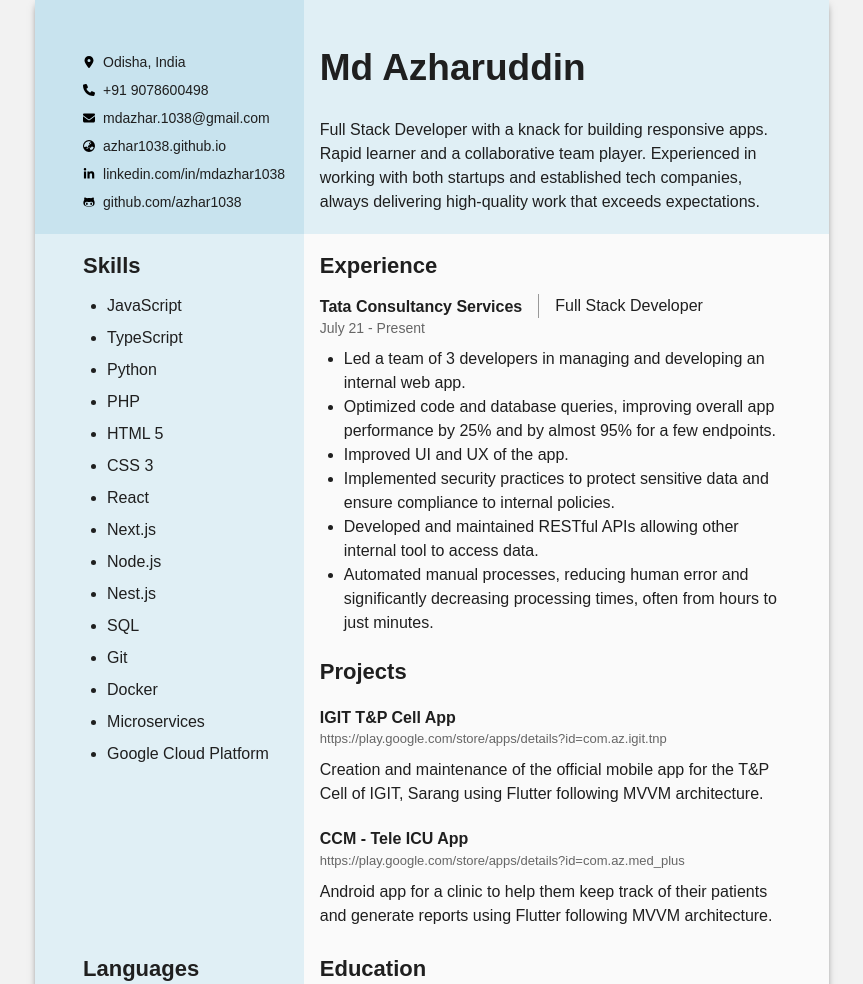
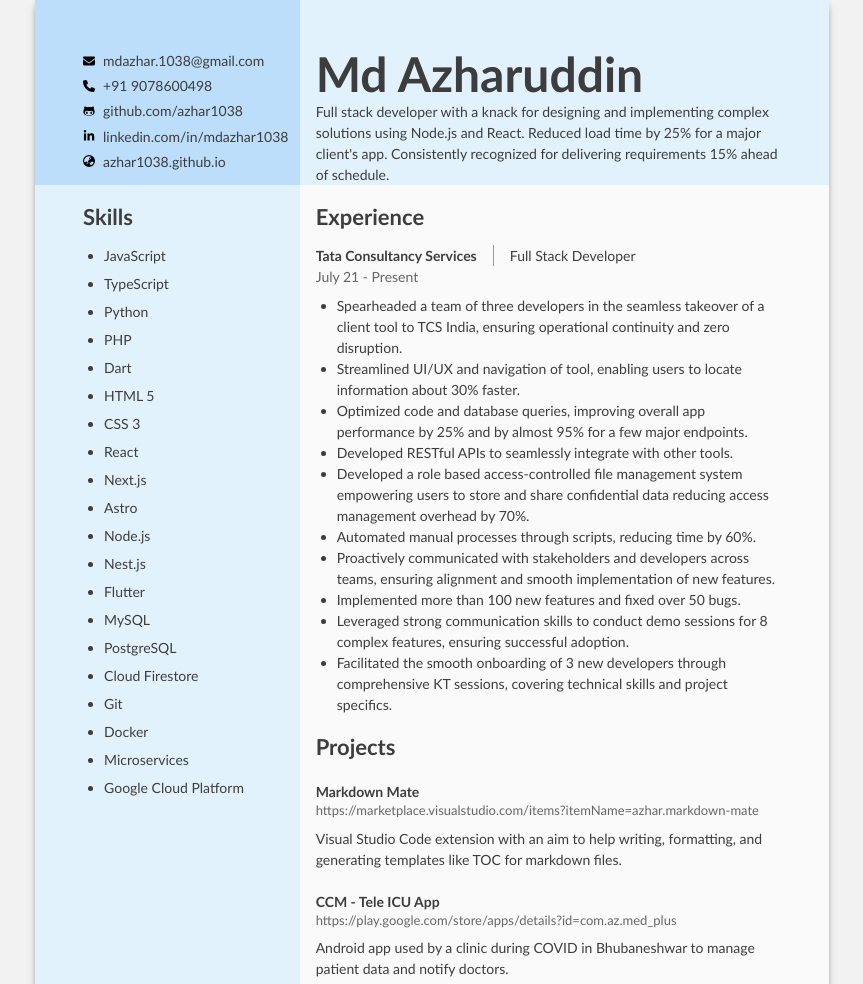
Before and after one commit to azhar1038/resume, a plain HTML site: page index.html in a window 1280 px wide. Shown: the top 984 px of the page, without its empty margins (208-1071 px from the left). Drawn offline with Linux system fonts and the light colour scheme.

Commit message:
Updated resume

```diff
--- a/index.html
+++ b/index.html
@@ -18,10 +18,10 @@
       <section class="about-section">
         <h2>About</h2>
         <p>
-          Full Stack Developer with a knack for building responsive apps. Rapid
-          learner and a collaborative team player. Experienced in working with
-          both startups and established tech companies, always delivering
-          high-quality work that exceeds expectations.
+          Full stack developer with a knack for designing and implementing
+          complex solutions using Node.js and React. Reduced load time by 25%
+          for a major client's app. Consistently recognized for delivering
+          requirements 15% ahead of schedule.
         </p>
       </section>
       <section class="experience-section">
@@ -35,26 +35,50 @@
             </div>
             <ul class="company-responsibility">
               <li>
-                Led a team of 3 developers in managing and developing an
-                internal web app.
+                Spearheaded a team of three developers in the seamless takeover
+                of a client tool to TCS India, ensuring operational continuity
+                and zero disruption.
+              </li>
+              <li>
+                Streamlined UI/UX and navigation of tool, enabling users to
+                locate information about 30% faster.
               </li>
               <li>
                 Optimized code and database queries, improving overall app
-                performance by 25% and by almost 95% for a few endpoints.
-              </li>
-              <li>Improved UI and UX of the app.</li>
-              <li>
-                Implemented security practices to protect sensitive data and
-                ensure compliance to internal policies.
+                performance by 25% and by almost 95% for a few major endpoints.
               </li>
               <li>
-                Developed and maintained RESTful APIs allowing other internal
-                tool to access data.
+                Developed RESTful APIs to seamlessly integrate with other tools.
               </li>
               <li>
-                Automated manual processes, reducing human error and
-                significantly decreasing processing times, often from hours to
-                just minutes.
+                Developed a role based access-controlled file management system
+                empowering users to store and share confidential data reducing
+                access management overhead by 70%.
+              </li>
+              <li>
+                Automated manual processes through scripts, reducing time by
+                60%.
+              </li>
+              <li>
+                Proactively communicated with stakeholders and developers across
+                teams, ensuring alignment and smooth implementation of new
+                features.
+              </li>
+              <li>
+                Implemented more than 100 new features and fixed over 50 bugs.
+              </li>
+              <!-- <li>
+                Documented more than 50 features for our tool, contributing to a
+                20% reduction in support tickets.
+              </li> -->
+              <li>
+                Leveraged strong communication skills to conduct demo sessions
+                for 8 complex features, ensuring successful adoption.
+              </li>
+              <li>
+                Facilitated the smooth onboarding of 3 new developers through
+                comprehensive KT sessions, covering technical skills and project
+                specifics.
               </li>
             </ul>
           </li>
@@ -65,15 +89,15 @@
         <ul>
           <li class="project">
             <div class="project-header">
-              <h3>IGIT T&P Cell App</h3>
+              <h3>Markdown Mate</h3>
               <a
-                href="https://play.google.com/store/apps/details?id=com.az.igit.tnp"
-                >https://play.google.com/store/apps/details?id=com.az.igit.tnp</a
+                href="https://marketplace.visualstudio.com/items?itemName=azhar.markdown-mate"
+                >https://marketplace.visualstudio.com/items?itemName=azhar.markdown-mate</a
               >
             </div>
             <p>
-              Creation and maintenance of the official mobile app for the T&P
-              Cell of IGIT, Sarang using Flutter following MVVM architecture.
+              Visual Studio Code extension with an aim to help writing,
+              formatting, and generating templates like TOC for markdown files.
             </p>
           </li>
           <li class="project">
@@ -85,8 +109,8 @@
               >
             </div>
             <p>
-              Android app for a clinic to help them keep track of their patients
-              and generate reports using Flutter following MVVM architecture.
+              Android app used by a clinic during COVID in Bhubaneshwar to
+              manage patient data and notify doctors.
             </p>
           </li>
         </ul>
@@ -114,20 +138,21 @@
             <img src="./images/location.svg" aria-hidden="true" />
             <span class="contact-text">Odisha, India</span>
           </li>
-          <li class="phone | contact">
-            <img src="./images/phone.svg" aria-hidden="true" />
-            <span class="contact-text">+91 9078600498</span>
-          </li>
           <li class="mail | contact">
             <img src="./images/mail.svg" aria-hidden="true" />
             <a href="mailto:mdazhar.1038@gmail.com" class="contact-text"
               >mdazhar.1038@gmail.com</a
             >
           </li>
-          <li class="website | contact">
-            <img src="./images/website.svg" aria-hidden="true" />
-            <a href="https://azhar1038.github.io" class="contact-text"
-              >azhar1038.github.io</a
+          <li class="phone | contact">
+            <img src="./images/phone.svg" aria-hidden="true" />
+            <a href="tel:+919078600498" class="contact-text">+91 9078600498</a>
+          </li>
+
+          <li class="github | contact">
+            <img src="./images/github.svg" aria-hidden="true" />
+            <a href="https://github.com/azhar1038" class="contact-text"
+              >github.com/azhar1038</a
             >
           </li>
           <li class="linkedin | contact">
@@ -136,10 +161,10 @@
               >linkedin.com/in/mdazhar1038</a
             >
           </li>
-          <li class="github | contact">
-            <img src="./images/github.svg" aria-hidden="true" />
-            <a href="https://github.com/azhar1038" class="contact-text"
-              >github.com/azhar1038</a
+          <li class="website | contact">
+            <img src="./images/website.svg" aria-hidden="true" />
+            <a href="https://azhar1038.github.io" class="contact-text"
+              >azhar1038.github.io</a
             >
           </li>
         </ul>
@@ -151,13 +176,18 @@
           <li>TypeScript</li>
           <li>Python</li>
           <li>PHP</li>
+          <li>Dart</li>
           <li>HTML 5</li>
           <li>CSS 3</li>
           <li>React</li>
           <li>Next.js</li>
+          <li>Astro</li>
           <li>Node.js</li>
           <li>Nest.js</li>
-          <li>SQL</li>
+          <li>Flutter</li>
+          <li>MySQL</li>
+          <li>PostgreSQL</li>
+          <li>Cloud Firestore</li>
           <li>Git</li>
           <li>Docker</li>
           <li>Microservices</li>
--- a/style.css
+++ b/style.css
@@ -1,20 +1,19 @@
 :root {
-  --blue-100: hsl(198 53% 92%);
-  --blue-200: hsl(197 53% 86%);
+  --blue-100: hsl(205 87% 94%);
+  --blue-200: hsl(207 89% 86%);
   --gray-300: hsl(0 0% 60%);
   --gray-500: hsl(0 0% 40%);
-  --gray-900: hsl(0 0% 12%);
+  --gray-900: hsl(0 0% 24%);
 }
 
 body {
-  font-family: Arial, Helvetica, sans-serif;
-  font-size: 16px;
+  font-family: Calibri, sans-serif;
+  font-size: 14px;
   color: var(--gray-900);
 }
 
 h1 {
-  font-size: 37px;
-  margin-block-end: 0.25em;
+  font-size: 48px;
 }
 
 h2 {
@@ -161,7 +160,7 @@ ul {
 
 .contact {
   position: relative;
-  padding-block: 0.25em;
+  padding-block: 0.15em;
   display: flex;
   gap: 8px;
   align-items: center;
@@ -171,6 +170,11 @@ ul {
 .contact > img {
   height: 12px;
   aspect-ratio: 1;
+  /* display: none; */
+}
+
+.contact.location {
+  display: none;
 }
 
 .skill-section > ul {
```
